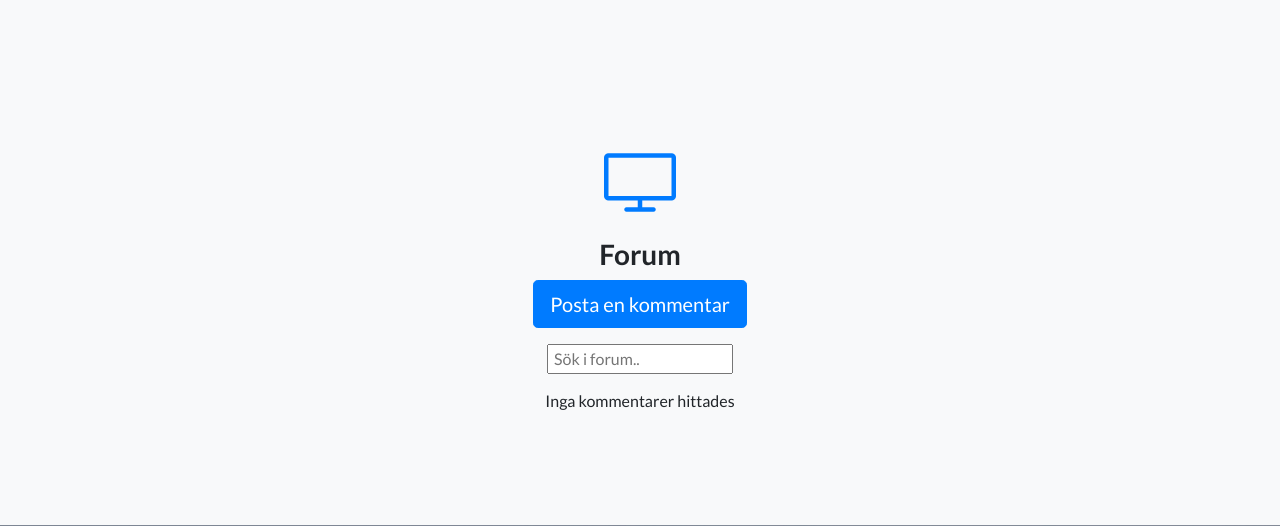
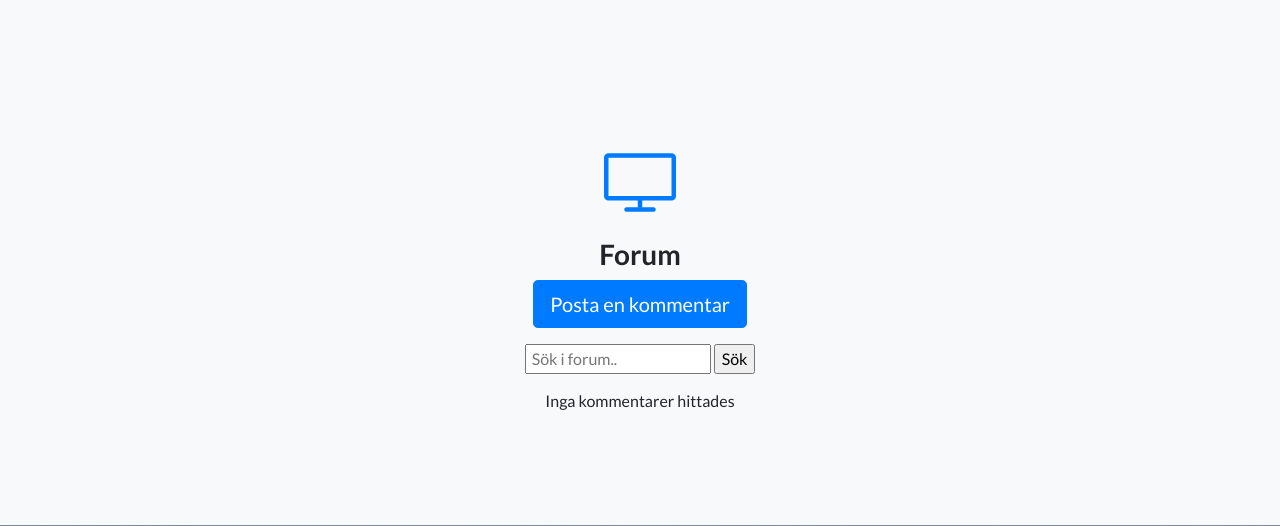
Before and after one commit to blumepo/g4tvattstugan, a PHP site: page /index.php in a window 1280 px wide. Shown: the part 694-1220 px from the top of the page. Run offline with PHP 8.4, Linux system fonts and the light colour scheme; the visitor is signed in with stand-in values (Sample User, id 1); data that the repository does not hold is empty; some libraries are stand-ins or nearby versions.

Commit message:
Update index.php

```diff
--- a/BSprojektarbete_g4/index.php
+++ b/BSprojektarbete_g4/index.php
@@ -163,7 +163,10 @@ echo "<div id=\"kommentarer\" class=\"container\" style=\"display: visible;\">";
               Posta en kommentar
             </button>
           </div>
-          <input type="text" placeholder=" Sök i forum..">
+          <form name="Search" method="get" action="process_search.php" onsubmit="return CheckSearch()">
+            <input type="text" placeholder=" Sök i forum.." name="Query">
+            <input type="submit" value="Sök">
+          </form>
         </div>
         </div>
         <!--här ska tidigare kommentarer stå(showComments-filen)-->
@@ -179,9 +182,9 @@ echo "<div id=\"kommentarer\" class=\"container\" style=\"display: visible;\">";
         {
           $Id=$row['id'];
           echo "<p><b>Namn:</b> ". $row["name"]. "</br><b>E-post:</b> ". $row["email"]. "</br><b>Kommentar:</b> ". $row["comment"] . "<br></p>
-                <form name=\"del_com\" method=\"get\" action=\"process_com_del.php\">
+                <form method=\"get\" action=\"process_com_del.php\">
                 <input
-                <input type=\"submit\" name=\"delete\" class=\"btn btn-primary btn-lg\" value=\"Ta bort kommentar\">
+                <input type=\"submit\" name=\"delete\" class=\"btn btn-primary btn-lg\" value=\"$Id\">
                 </form>"
                 ;
         }
```
